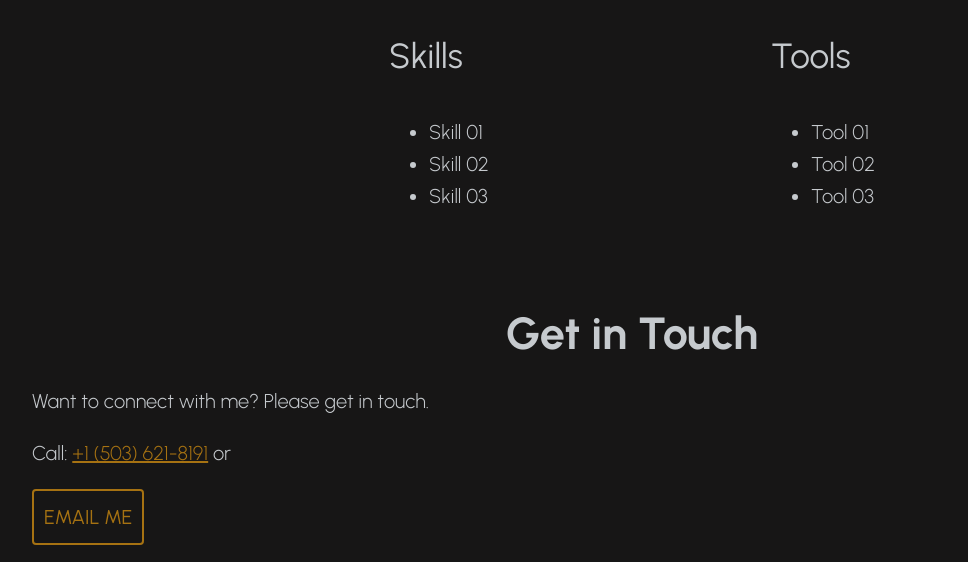
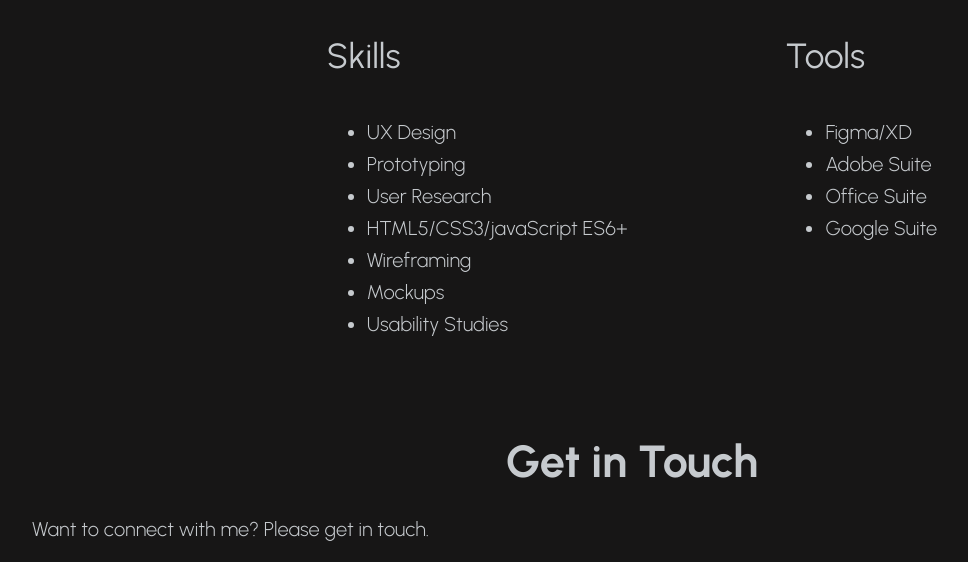
Before and after one commit to andthatsthetruth/stephen_block_design, a plain HTML site: page about.html in a window 1280 px wide. Shown: the part 2114-2676 px from the top of the page, without its empty margins (8-976 px from the left). Drawn offline with nearby package versions, Linux system fonts and the light colour scheme.

Commit message:
added skills and tools

```diff
--- a/about.html
+++ b/about.html
@@ -115,17 +115,22 @@
                                 <div class="skills"> <!-- C1 ROW 01 -->
                                     <h3>Skills</h3>
                                     <ul>
-                                        <li>Skill 01</li>
-                                        <li>Skill 02</li>
-                                        <li>Skill 03</li>
+                                        <li>UX Design</li>
+                                        <li>Prototyping</li>
+                                        <li>User Research</li>
+                                        <li>HTML5/CSS3/javaScript ES6+</li>
+                                        <li>Wireframing</li>
+                                        <li>Mockups</li>
+                                        <li>Usability Studies</li>
                                     </ul>
                                 </div>
                                 <div class="tools"> <!-- C1 ROW 02 -->
                                     <h3>Tools</h3>
                                     <ul>
-                                        <li>Tool 01</li>
-                                        <li>Tool 02</li>
-                                        <li>Tool 03</li>
+                                        <li>Figma/XD</li>
+                                        <li>Adobe Suite</li>
+                                        <li>Office Suite</li>
+                                        <li>Google Suite</li>
                                     </ul>
                                 </div>
                             </div>
```
